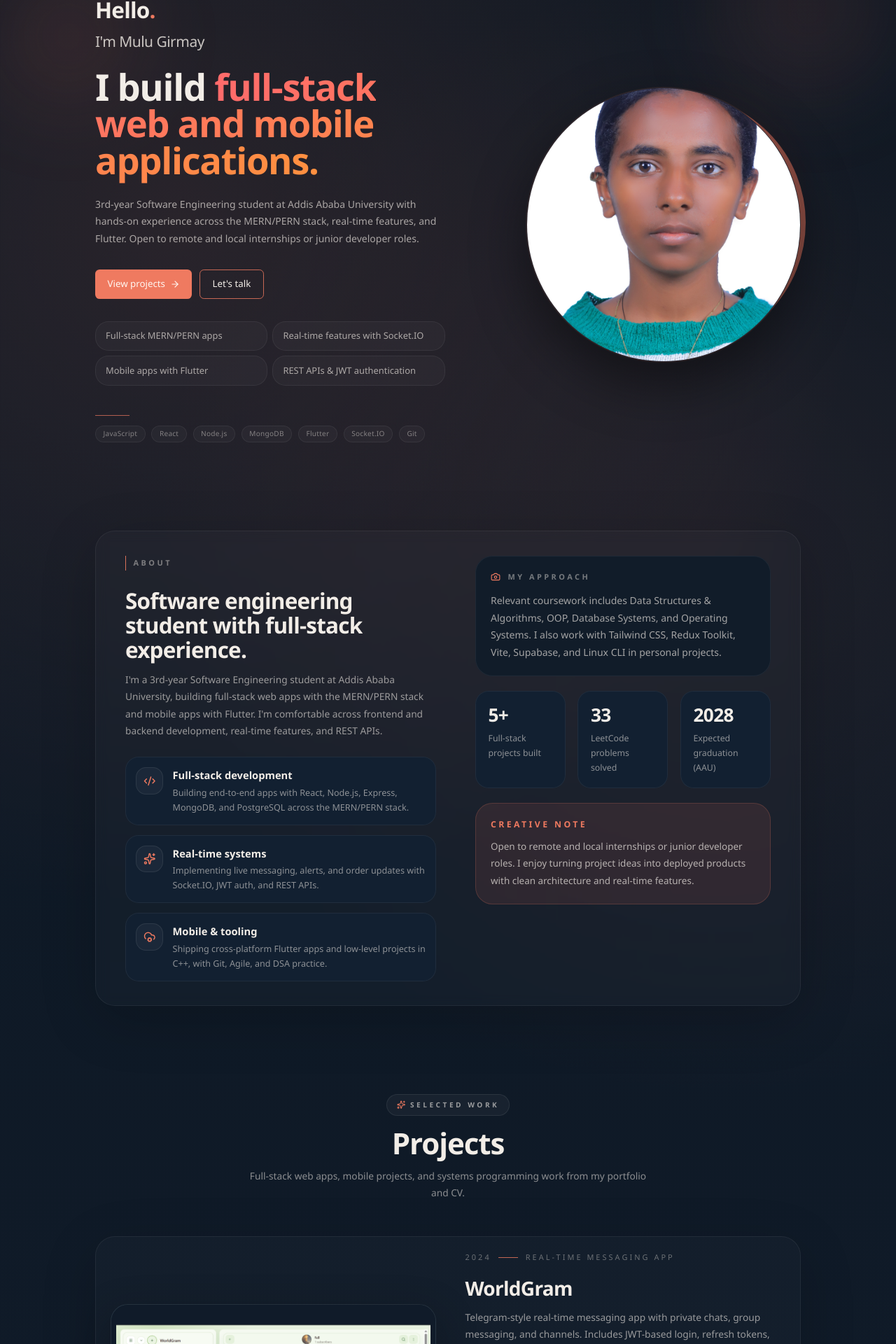
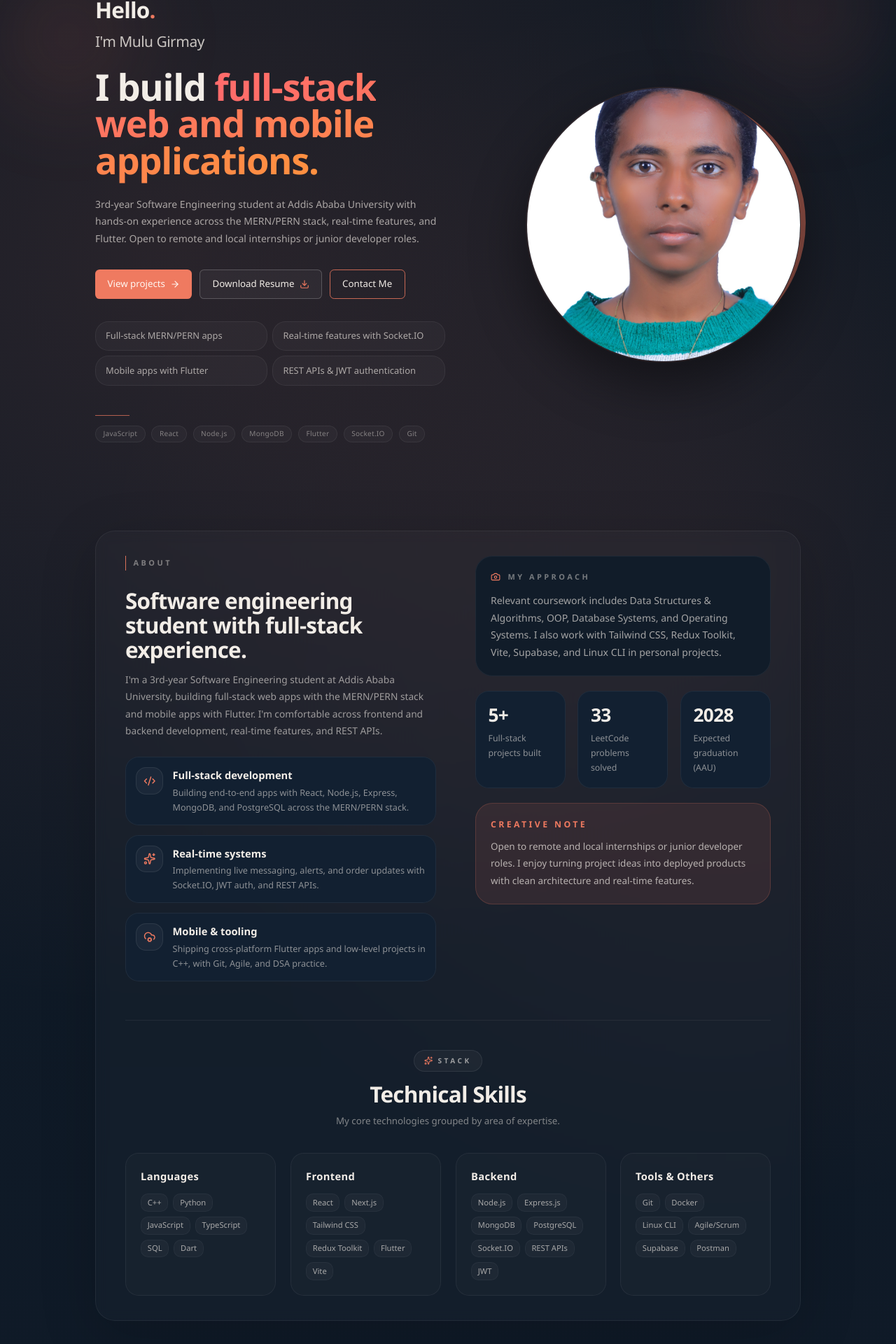
Before and after one commit to Mulu-Girmay/MyPortofilo, a Next.js app: page / in a window 1280 px wide. Shown: the part 116-2036 px from the top of the page at 70% size. Built offline with nearby package versions, Linux system fonts and the light colour scheme.

Commit message:
add skill categories, glassmorphism card styling, interactive hover animations, and resume download link

```diff
--- a/app/globals.css
+++ b/app/globals.css
@@ -210,6 +210,20 @@
   .float-slow {
     animation: float-slow 8s ease-in-out infinite;
   }
+
+  .bg-glass {
+    background: rgba(255, 255, 255, 0.02);
+    backdrop-filter: blur(12px);
+    -webkit-backdrop-filter: blur(12px);
+  }
+
+  .border-glass {
+    border: 1px solid rgba(255, 255, 255, 0.06);
+  }
+
+  .shadow-glass {
+    box-shadow: 0 20px 80px rgba(0, 0, 0, 0.2);
+  }
 }
 
 @keyframes float-slow {
--- a/components/hero.tsx
+++ b/components/hero.tsx
@@ -2,7 +2,7 @@
 
 import Image from "next/image";
 import Link from "next/link";
-import { ArrowRight, Sparkles } from "lucide-react";
+import { ArrowRight, Download, Sparkles } from "lucide-react";
 
 import { Reveal } from "@/components/reveal";
 
@@ -69,11 +69,19 @@ export function Hero() {
                 View projects
                 <ArrowRight className="h-4 w-4" />
               </Link>
+              <a
+                href="/resume.pdf"
+                download="Mulu_Girmay_Resume.pdf"
+                className="inline-flex items-center justify-center gap-2 rounded-sm border border-white/20 bg-white/[0.04] px-5 py-3 text-[0.95rem] font-medium text-foreground transition-all duration-300 hover:bg-white/[0.08] hover:border-white/30"
+              >
+                Download Resume
+                <Download className="h-4 w-4 text-primary" />
+              </a>
               <Link
                 href="#contact"
                 className="inline-flex items-center justify-center rounded-sm border border-primary/80 px-5 py-3 text-[0.95rem] font-medium text-foreground transition-all duration-300 hover:border-primary hover:bg-primary/10"
               >
-                Let&apos;s talk
+                Contact Me
               </Link>
             </div>
 
--- a/components/projects.tsx
+++ b/components/projects.tsx
@@ -74,13 +74,13 @@ function ProjectPreview({
   flip: boolean
 }) {
   return (
-    <div className={`overflow-hidden rounded-[1.75rem] border border-white/8 bg-gradient-to-br ${project.accent} shadow-[0_20px_60px_rgba(0,0,0,0.28)]`}>
-      <div className={`relative ${project.aspect}`}>
+    <div className={`overflow-hidden rounded-[1.75rem] border border-white/8 bg-gradient-to-br ${project.accent} shadow-[0_20px_60px_rgba(0,0,0,0.28)] transition-all duration-500 group-hover:border-primary/30`}>
+      <div className={`relative ${project.aspect} overflow-hidden`}>
         <Image
           src={project.image}
           alt={project.title}
           fill
-          className={`bg-[#101b29] p-2 object-contain ${flip ? 'object-right' : 'object-center'}`}
+          className={`bg-[#101b29] p-2 object-contain transition-transform duration-500 group-hover:scale-[1.04] ${flip ? 'object-right' : 'object-center'}`}
         />
       </div>
     </div>
@@ -110,7 +110,7 @@ export function Projects() {
 
             return (
               <Reveal key={project.title} delay={index * 90}>
-                <article className="grid gap-7 rounded-[2rem] border border-white/6 bg-white/[0.02] p-4 shadow-[0_20px_80px_rgba(0,0,0,0.16)] lg:grid-cols-2 lg:items-center lg:gap-10 lg:p-6">
+                <article className="group grid gap-7 rounded-[2rem] border border-white/6 bg-white/[0.02] p-4 shadow-[0_20px_80px_rgba(0,0,0,0.16)] lg:grid-cols-2 lg:items-center lg:gap-10 lg:p-6 transition-all duration-300 hover:border-primary/30 hover:bg-white/[0.04] hover:shadow-[0_20px_80px_rgba(239,122,96,0.06)] hover:translate-y-[-2px] backdrop-blur-md">
                   <div className={flip ? 'lg:order-2' : 'lg:order-1'}>
                     <ProjectPreview project={project} flip={flip} />
                   </div>
--- a/components/skills.tsx
+++ b/components/skills.tsx
@@ -34,6 +34,25 @@ const stats = [
   {
     value: '2028',
     label: 'Expected graduation (AAU)',
+  },
+]
+
+const skillCategories = [
+  {
+    title: 'Languages',
+    skills: ['C++', 'Python', 'JavaScript', 'TypeScript', 'SQL', 'Dart'],
+  },
+  {
+    title: 'Frontend',
+    skills: ['React', 'Next.js', 'Tailwind CSS', 'Redux Toolkit', 'Flutter', 'Vite'],
+  },
+  {
+    title: 'Backend',
+    skills: ['Node.js', 'Express.js', 'MongoDB', 'PostgreSQL', 'Socket.IO', 'REST APIs', 'JWT'],
+  },
+  {
+    title: 'Tools & Others',
+    skills: ['Git', 'Docker', 'Linux CLI', 'Agile/Scrum', 'Supabase', 'Postman'],
   },
 ]
 
@@ -126,6 +145,45 @@ export function Skills() {
             </div>
           </Reveal>
         </div>
+
+        {/* Technical Skills Categories */}
+        <div className="mt-16 pt-12 border-t border-white/6">
+          <Reveal className="mb-10 text-center">
+            <div className="inline-flex items-center gap-2 rounded-full border border-white/8 bg-white/[0.04] px-4 py-2 text-[0.72rem] font-semibold uppercase tracking-[0.35em] text-foreground/60">
+              <Sparkles className="h-3.5 w-3.5 text-primary" />
+              Stack
+            </div>
+            <h3 className="mt-4 text-3xl font-semibold tracking-tight text-foreground sm:text-4xl">
+              Technical Skills
+            </h3>
+            <p className="mx-auto mt-3 max-w-xl text-[0.95rem] leading-6 text-foreground/50">
+              My core technologies grouped by area of expertise.
+            </p>
+          </Reveal>
+
+          <div className="grid gap-6 sm:grid-cols-2 lg:grid-cols-4">
+            {skillCategories.map((category, idx) => (
+              <Reveal key={category.title} delay={idx * 100} className="h-full">
+                <div className="group h-full rounded-2xl border border-white/6 bg-white/[0.02] p-6 transition-all duration-300 hover:border-primary/40 hover:bg-white/[0.04] hover:shadow-[0_8px_32px_0_rgba(239,122,96,0.08)] backdrop-blur-md">
+                  <h4 className="text-[1.05rem] font-semibold tracking-wide text-foreground group-hover:text-primary transition-colors duration-300">
+                    {category.title}
+                  </h4>
+                  <div className="mt-4 flex flex-wrap gap-2">
+                    {category.skills.map((skill) => (
+                      <span
+                        key={skill}
+                        className="rounded-lg border border-white/4 bg-white/[0.03] px-2.5 py-1 text-[0.8rem] text-foreground/65 transition-all duration-300 hover:border-primary/20 hover:text-foreground"
+                      >
+                        {skill}
+                      </span>
+                    ))}
+                  </div>
+                </div>
+              </Reveal>
+            ))}
+          </div>
+        </div>
+
       </div>
     </section>
   )
```
Also changed, not shown: 1 other file (tests, documents, lock files or other folders).
